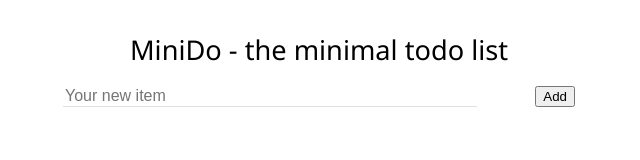
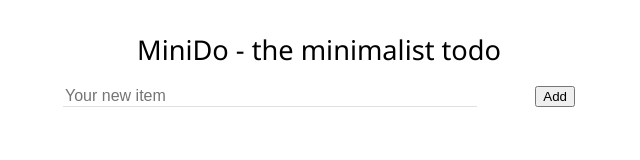
Before and after one commit to oniltos/minido, a plain HTML site: page index.html in a window 1280 px wide. Shown: the whole page, without its empty margins (321-961 px from the left). Drawn offline with Linux system fonts and the light colour scheme.

Commit message:
[ REFAC ] Changes the title on h1

```diff
--- a/index.html
+++ b/index.html
@@ -9,7 +9,7 @@
 </head>
 <body>
     <main>
-        <h1>MiniDo - the minimal todo list</h1>
+        <h1>MiniDo - the minimalist todo</h1>
         <div class="list">
             <div class="new-item-template">
                 <input type="text" name="" placeholder="Your new item" id="">
```
